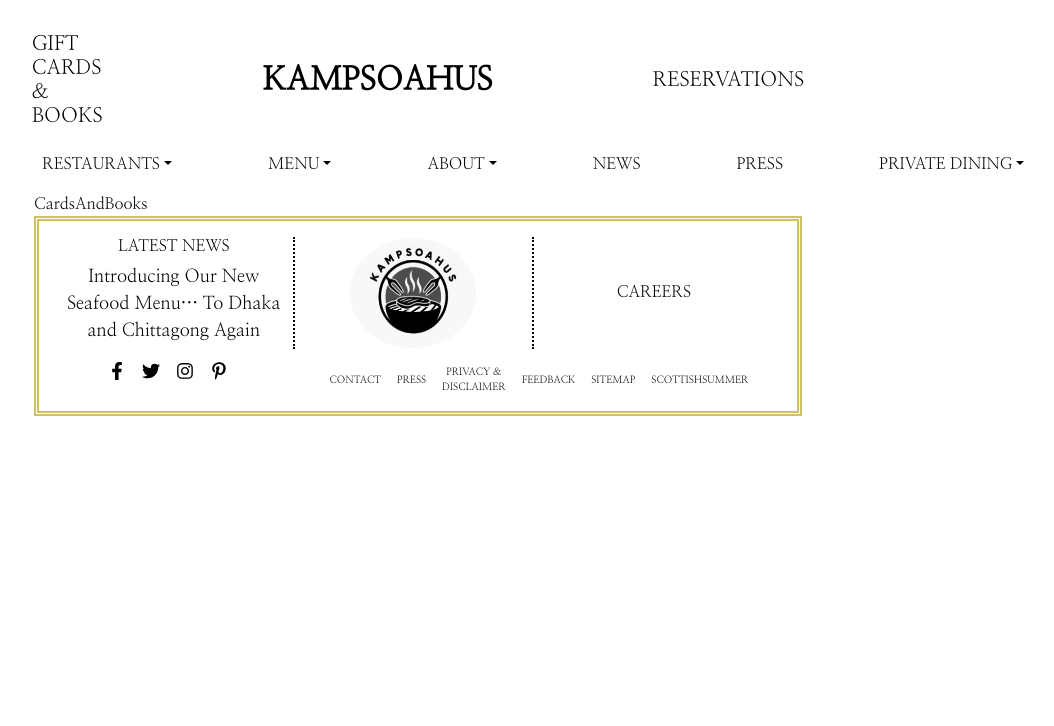
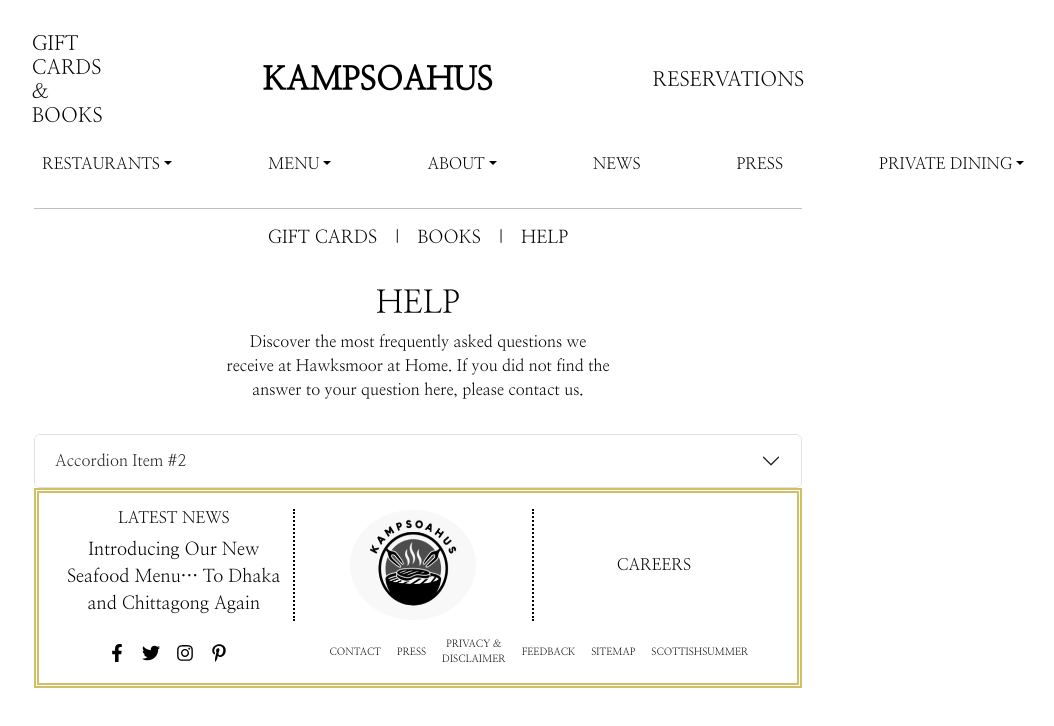
Before and after one commit to scottishsummer98/react_restaurant, a React (Create React App) app: page /cardsandbooks in a window 1280 px wide. Shown: the top 726 px of the page, without its empty margins (222-1276 px from the left). Built offline with nearby package versions, Linux system fonts and the light colour scheme.

Commit message:
'cardsbooksstart'

```diff
--- a/package.json
+++ b/package.json
@@ -13,6 +13,7 @@
     "react-dom": "^18.2.0",
     "react-icons": "^4.6.0",
     "react-router-dom": "^6.4.2",
+    "react-router-hash-link": "^2.4.3",
     "react-scripts": "5.0.1",
     "web-vitals": "^2.1.4"
   },
--- a/src/App.jsx
+++ b/src/App.jsx
@@ -1,5 +1,7 @@
 import 'bootstrap/dist/css/bootstrap.min.css'
 import 'bootstrap/dist/js/bootstrap.bundle'
+import $ from 'jquery'
+import Popper from 'popper.js'
 import React from 'react'
 import { BrowserRouter, Routes, Route } from 'react-router-dom'
 import Header from './components/header/Header'
--- a/src/components/footer/Footer.css
+++ b/src/components/footer/Footer.css
@@ -44,7 +44,6 @@
     color: #D2BF65;
 }
 .footer_social_links {
-    margin-top: .5rem;
     text-align: center;
     display: flex;
     flex-direction: row;
@@ -58,8 +57,6 @@
     color: #D2BF65;
 }
 .footer_nav_links {
-    position:sticky;
-    margin-top: .5rem;
     text-decoration: none;
     font-size: x-small;
     text-align: center;
--- a/src/components/footer/Footer.jsx
+++ b/src/components/footer/Footer.jsx
@@ -33,7 +33,10 @@
             <h6>CAREERS</h6>
           </div>
         </Link>
-        <div className="row">
+        <div
+          className="row"
+          style={{ alignItems: 'center', paddingTop: '1rem' }}
+        >
           <div className="col-lg-1"></div>
           <div className="col-lg-2">
             <div className="footer_social_links">
--- a/src/components/header/Header.jsx
+++ b/src/components/header/Header.jsx
@@ -5,7 +5,7 @@
 const Header = () => {
   return (
     <header className="container_header">
-      <Link to="/cardsandbooks" className="header_links">
+      <Link to="cardsandbooks" className="header_links">
         <h5>GIFT CARDS & BOOKS</h5>
       </Link>
       <Link to="/" className="header_links">
@@ -13,7 +13,7 @@
           <b>KAMPSOAHUS</b>
         </h2>
       </Link>
-      <Link to="/reservations" className="header_links">
+      <Link to="reservations" className="header_links">
         <h5>RESERVATIONS</h5>
       </Link>
     </header>
--- a/src/components/pages/CardsAndBooks.css
+++ b/src/components/pages/CardsAndBooks.css
@@ -0,0 +1,13 @@
+.container_navlinks {
+    display: flex;
+    flex-direction: row;
+    gap: 1rem;
+    justify-content: center;
+}
+.container_help {
+    margin-top: 2rem;
+    text-align: center;
+}
+.container_help_body {
+    margin-top: 2rem;
+}
--- a/src/components/pages/CardsAndBooks.jsx
+++ b/src/components/pages/CardsAndBooks.jsx
@@ -1,8 +1,118 @@
 import React from 'react'
+import { HashLink as Link } from 'react-router-hash-link'
 import './CardsAndBooks.css'
 
+const helpData = [
+  {
+    id: 1,
+    Ques: 'HOW CAN I ORDER A HAWKSMOOR AT HOME MEAL KIT?',
+    Ans:
+      'Unfortunately,  we ended our meal kit deliveries in May 2022.  You are still able to order Hawksmoor steak from Ocado, and our gift cards are valid in all our UK restaurants.',
+  },
+  {
+    id: 2,
+    Ques: 'MY GIFT CARD IS CLOSE TO EXPIRY, CAN I EXTEND IT?',
+    Ans:
+      'In certain cases, we are happy to extend the gift card expiry date by 6 months.  Please contact shop@thehawksmoor.com with your gift card number, and the team will look into this for you.',
+  },
+  {
+    id: 3,
+    Ques: 'HOW LONG DOES IT TAKE FOR A GIFT CARD TO ARRIVE?',
+    Ans:
+      'Digital gift cards can either be emailed across immediately after purchase, or scheduled to be emailed on a specific date.  You can select delivery date when placing your order.',
+  },
+  {
+    id: 4,
+    Ques: 'HOW DO I CHECK MY GIFT CARD BALANCE?',
+    Ans:
+      'Use our Gift Card Balance Check page to see the balance on your physical or digital gift card.',
+  },
+  {
+    id: 5,
+    Ques: 'WHAT LANGUAGES ARE AVAILABLE?',
+    Ans: 'The website is only available in English.',
+  },
+  {
+    id: 6,
+    Ques: 'REGISTERED COMPANY ADDRESS & VAT NUMBER',
+    Ans:
+      'Underdog restaurants Ltd t/a Hawksmoor Restaurants Ltd, Hawksmoor House Unit 6, Corbet Place, London E1 6NN. VAT registration number: 166 1753 96',
+  },
+  {
+    id: 7,
+    Ques: 'GET IN TOUCH',
+    Ans:
+      'If you need help with an order, please get in touch on shop@thehawksmoor.com',
+  },
+]
+
 const CardsAndBooks = () => {
-  return <div>CardsAndBooks</div>
+  return (
+    <div>
+      <hr />
+      <div className="container_navlinks">
+        <div>
+          <Link to="#cards" style={{ textDecoration: 'none' }}>
+            GIFT CARDS
+          </Link>
+        </div>
+        <div>|</div>
+        <div>
+          <Link to="#books" style={{ textDecoration: 'none' }}>
+            BOOKS
+          </Link>
+        </div>
+        <div>|</div>
+        <div>
+          <Link to="#help" style={{ textDecoration: 'none' }}>
+            HELP
+          </Link>
+        </div>
+      </div>
+      <div className="container_help">
+        <h2>HELP</h2>
+        <p style={{ width: '50%', textAlign: 'center', margin: 'auto' }}>
+          Discover the most frequently asked questions we receive at Hawksmoor
+          at Home. If you did not find the answer to your question here, please
+          contact us.
+        </p>
+        <div className="container_help_body"></div>
+      </div>
+      <div class="accordion" id="accordionExample">
+        <div class="accordion-item">
+          <h2 class="accordion-header" id="headingTwo">
+            <button
+              class="accordion-button collapsed"
+              type="button"
+              data-bs-toggle="collapse"
+              data-bs-target="#collapseTwo"
+              aria-expanded="false"
+              aria-controls="collapseTwo"
+            >
+              Accordion Item #2
+            </button>
+          </h2>
+          <div
+            id="collapseTwo"
+            class="accordion-collapse collapse"
+            aria-labelledby="headingTwo"
+            data-bs-parent="#accordionExample"
+          >
+            <div class="accordion-body">
+              <strong>This is the second item's accordion body.</strong> It is
+              hidden by default, until the collapse plugin adds the appropriate
+              classes that we use to style each element. These classes control
+              the overall appearance, as well as the showing and hiding via CSS
+              transitions. You can modify any of this with custom CSS or
+              overriding our default variables. It's also worth noting that just
+              about any HTML can go within the <code>.accordion-body</code>,
+              though the transition does limit overflow.
+            </div>
+          </div>
+        </div>
+      </div>
+    </div>
+  )
 }
 
 export default CardsAndBooks
```
Also changed, not shown: 1 other file (tests, documents, lock files or other folders).
